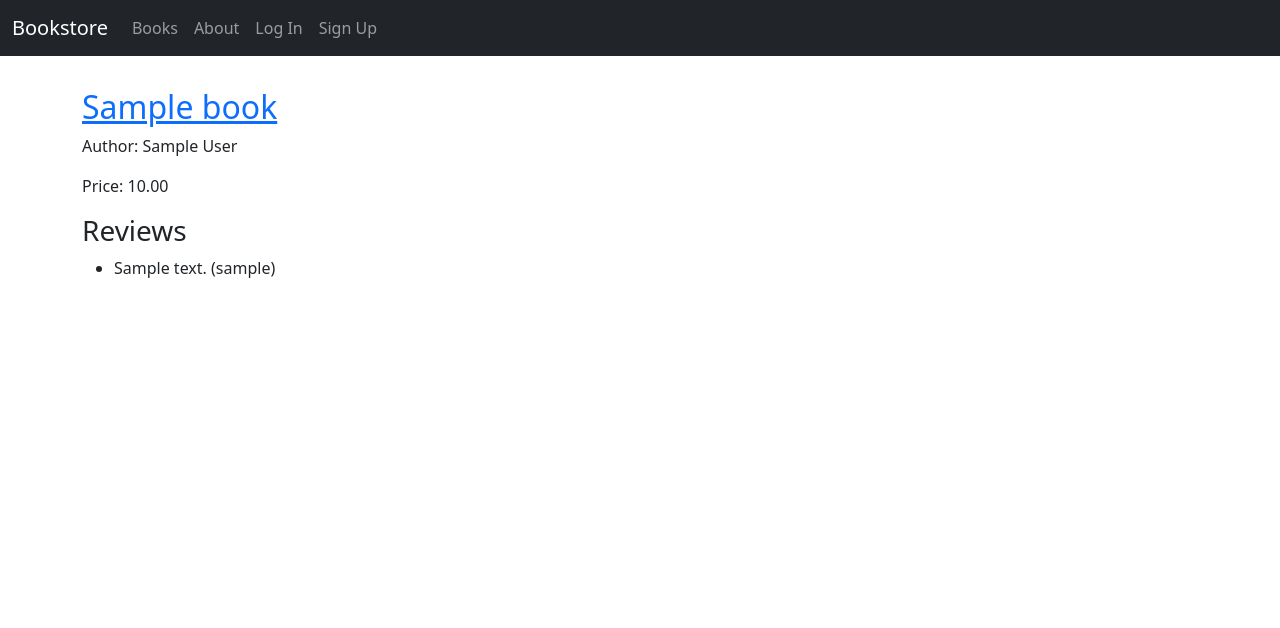
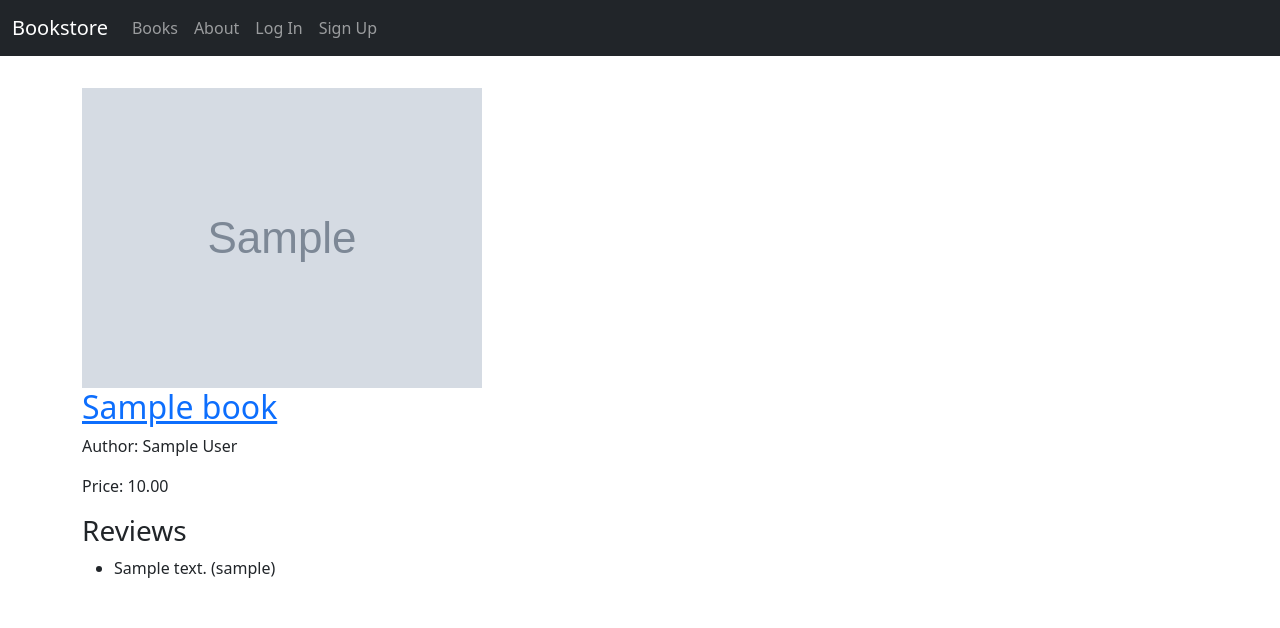
Before and after one commit to rwmorton/django-bookstore, a Django app: page /books/00000000-0000-0000-0000-000000000001 in a window 1280 px wide. Shown: the top 628 px of the page. Run offline with Django 4.2, Linux system fonts and the light colour scheme; tables that the repository leaves empty hold one stand-in row (values such as "Sample post"); grey boxes marked "Sample" are stand-in pictures; parts of the project's set-up code (start-up, migrations or seed data) failed here and were passed over.

Commit message:
added cover image upload

```diff
--- a/books/models.py
+++ b/books/models.py
@@ -12,6 +12,7 @@ class Book(models.Model):
     title = models.CharField(max_length=200)
     author = models.CharField(max_length=200)
     price = models.DecimalField(max_digits=6,decimal_places=2)
+    cover = models.ImageField(upload_to='covers/',blank=True)
 
     def get_absolute_url(self):
         return reverse('book_detail',args=[str(self.id)])
--- a/django_project/settings.py
+++ b/django_project/settings.py
@@ -166,3 +166,6 @@ AUTHENTICATION_BACKENDS = (
 )
 EMAIL_BACKEND = 'django.core.mail.backends.console.EmailBackend'
 DEFAULT_FROM_EMAIL = 'admin@djangobookstore.com'
+
+MEDIA_URL = '/media/'
+MEDIA_ROOT = BASE_DIR / 'media'
--- a/django_project/urls.py
+++ b/django_project/urls.py
@@ -13,6 +13,8 @@ Including another URLconf
     1. Import the include() function: from django.urls import include, path
     2. Add a URL to urlpatterns:  path('blog/', include('blog.urls'))
 """
+from django.conf import settings
+from django.conf.urls.static import static
 from django.contrib import admin
 from django.urls import path, include
 
@@ -22,4 +24,6 @@ urlpatterns = [
     # path('accounts/',include('accounts.urls')),
     path('',include('pages.urls')),
     path('books/',include('books.urls')),
-]
+] + static(
+    settings.MEDIA_URL,document_root=settings.MEDIA_ROOT
+)
--- a/requirements.txt
+++ b/requirements.txt
@@ -6,3 +6,4 @@ django-crispy-forms==1.14.0
 crispy-bootstrap5==0.6
 django-allauth==0.50.0
 environs[django]==9.5.0
+pillow==9.0.1
--- a/static/css/base.css
+++ b/static/css/base.css
@@ -10,3 +10,8 @@ h1 {
 .offset_nav {
     padding-top: 1rem;
 }
+
+.bookcover {
+    height: 300px;
+    width: auto;
+}
--- a/templates/books/book_detail.html
+++ b/templates/books/book_detail.html
@@ -3,6 +3,9 @@
 
 {% block content %}
     <div class="book-detail">
+        {% if book.cover %}
+            <img class="bookcover" src="{{ book.cover.url }}" alt="{{ book.title }}">
+        {% endif %}
         <h2><a href="">{{ book.title }}</a></h2>
         <p>Author: {{ book.author }}</p>
         <p>Price: {{ book.price }}</p>
```
Also changed, not shown: books/migrations/0003_book_cover.py (added), media/covers/book-covers-big-2019101610.jpg-1300.jpg (added).
